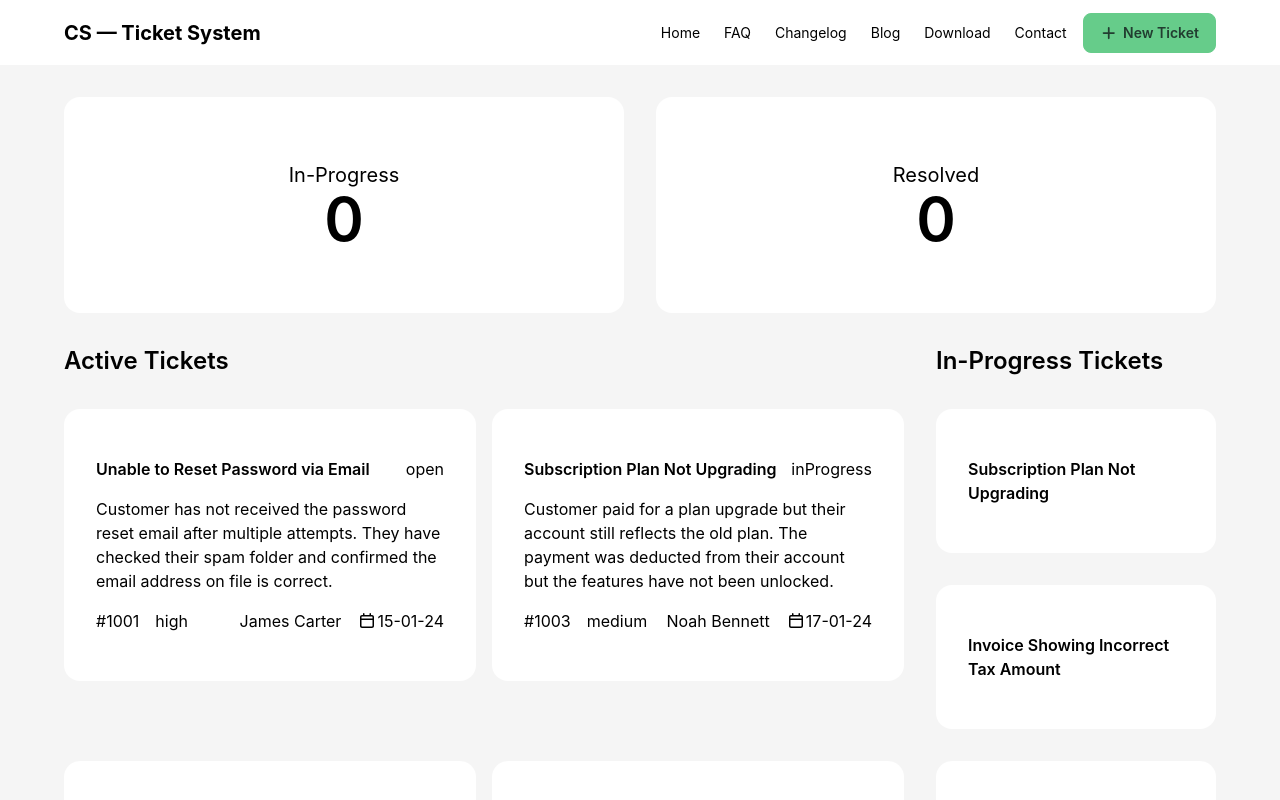
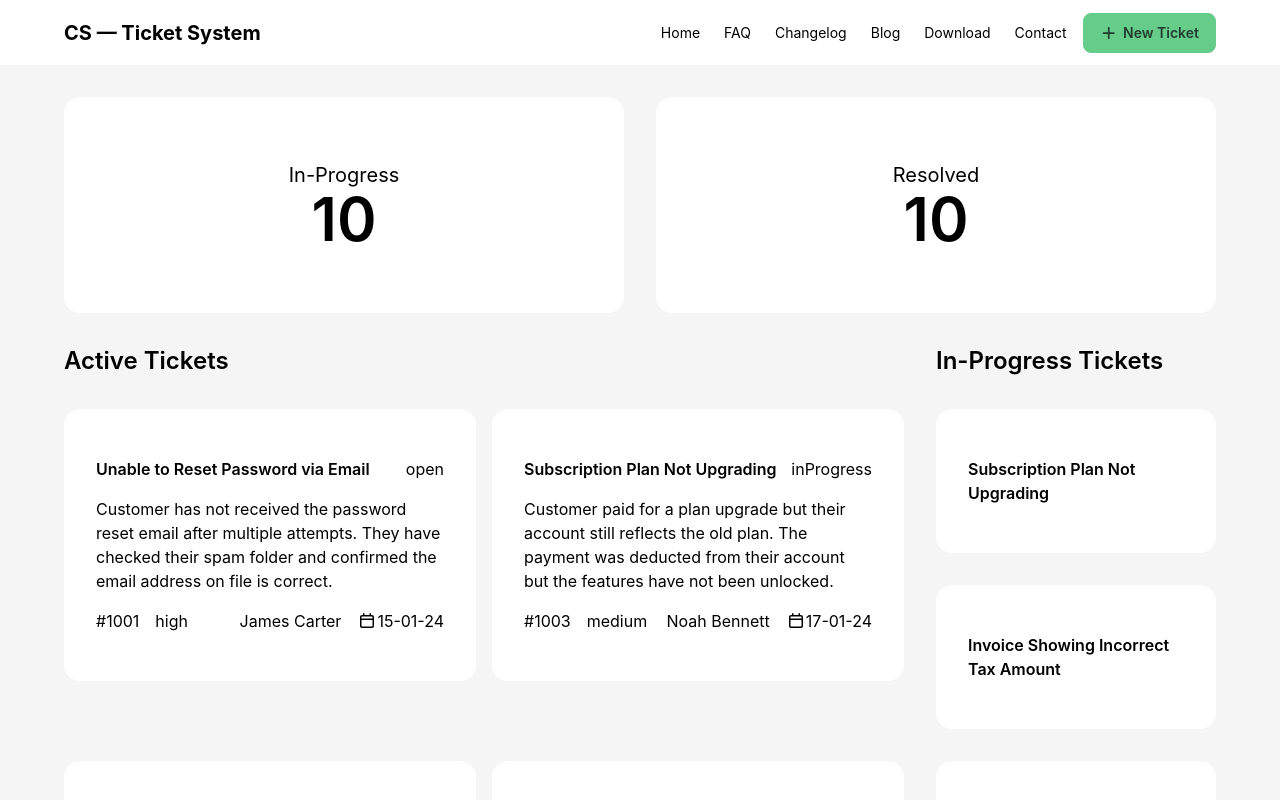
Before and after one commit to xcdtasif/ph-mr-md-13, a React (Vite) app: page / in a window 1280 px wide. Shown: the top 800 px of the page. Built offline with nearby package versions, Linux system fonts and the light colour scheme.

Commit message:
feat: integrate react-toastify

```diff
--- a/package.json
+++ b/package.json
@@ -19,6 +19,7 @@
     "@tailwindcss/vite": "^4.2.1",
     "react": "^19.2.0",
     "react-dom": "^19.2.0",
+    "react-toastify": "^11.0.5",
     "tailwindcss": "^4.2.1"
   },
   "devDependencies": {
--- a/src/App.jsx
+++ b/src/App.jsx
@@ -5,13 +5,13 @@ import Header from "./components/Header/Header";
 
 function App() {
   return (
-    <div>
+    <>
       <Header />
 
       <Dashboard />
 
       <Footer />
-    </div>
+    </>
   );
 }
 
--- a/src/components/Dashboard/Dashboard.jsx
+++ b/src/components/Dashboard/Dashboard.jsx
@@ -1,6 +1,15 @@
+import { useEffect, useState } from "react";
 import Tickets from "../Tickets/Tickets";
 
 export default function Dashboard() {
+  const [tickets, setTickets] = useState([]);
+
+  useEffect(() => {
+    fetch("/tickets.json")
+      .then((response) => response.json())
+      .then((data) => setTickets(data));
+  }, []);
+
   return (
     <div className="bg-[#f5f5f5] text-black">
       {/* dashboard */}
@@ -10,17 +19,17 @@ export default function Dashboard() {
           {/* in-progress */}
           <div className="bg-white text-center my-8 p-16 rounded-2xl">
             <h2 className="text-xl">In-Progress</h2>
-            <p className="text-6xl font-semibold">0</p>
+            <p className="text-6xl font-semibold">{tickets.length}</p>
           </div>
 
           {/* resolved */}
           <div className="bg-white text-center my-8 p-16 rounded-2xl">
             <h2 className="text-xl">Resolved</h2>
-            <p className="text-6xl font-semibold">0</p>
+            <p className="text-6xl font-semibold">{tickets.length}</p>
           </div>
         </div>
 
-        <Tickets />
+        <Tickets tickets={tickets} />
       </div>
     </div>
   );
--- a/src/components/Header/Header.jsx
+++ b/src/components/Header/Header.jsx
@@ -1,4 +1,5 @@
 import { FontAwesomeIcon } from "@fortawesome/react-fontawesome";
+import { toast } from "react-toastify";
 
 export default function Header() {
   return (
@@ -76,7 +77,7 @@ export default function Header() {
               <a href="#">Contact</a>
             </li>
           </ul>
-          <a className="btn btn-primary">
+          <a className="btn btn-primary" onClick={() => toast("Too easy!")}>
             <FontAwesomeIcon icon="fa-solid fa-plus" />
             <span className="font-semibold">New Ticket</span>
           </a>
--- a/src/components/Tickets/Tickets.jsx
+++ b/src/components/Tickets/Tickets.jsx
@@ -1,17 +1,8 @@
-import { useEffect, useState } from "react";
 import ActiveTicket from "../Ticket/ActiveTicket";
 import InProgressTicket from "../Ticket/InProgressTicket";
 import ResolvedTicket from "../Ticket/ResolvedTicket";
 
-export default function Tickets() {
-  const [tickets, setTickets] = useState([]);
-
-  useEffect(() => {
-    fetch("/tickets.json")
-      .then((response) => response.json())
-      .then((data) => setTickets(data));
-  }, []);
-
+export default function Tickets({ tickets }) {
   return (
     <div>
       {/* tickets */}
--- a/src/main.jsx
+++ b/src/main.jsx
@@ -10,8 +10,12 @@ import { fab } from "@fortawesome/free-brands-svg-icons";
 
 library.add(fas, far, fab);
 
+import { ToastContainer } from "react-toastify";
+
 createRoot(document.getElementById("root")).render(
   <StrictMode>
     <App />
+
+    <ToastContainer />
   </StrictMode>,
 );
--- a/src/markdowns/links.md
+++ b/src/markdowns/links.md
@@ -10,3 +10,4 @@ https://tailwindcss.com/docs/installation/using-vite <br>
 https://daisyui.com/docs/install/ <br>
 https://surge.sh/help/getting-started-with-surge <br>
 https://docs.fontawesome.com/web/use-with/react/ <br>
+https://www.npmjs.com/package/react-toastify <br>
```
Also changed, not shown: 1 other file (tests, documents, lock files or other folders).
